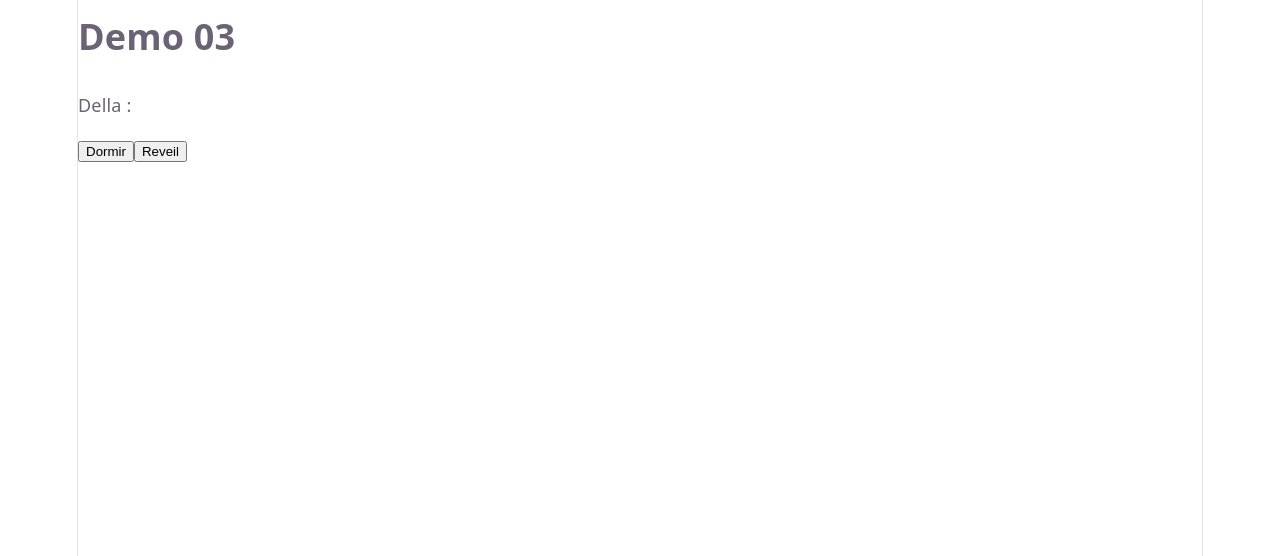
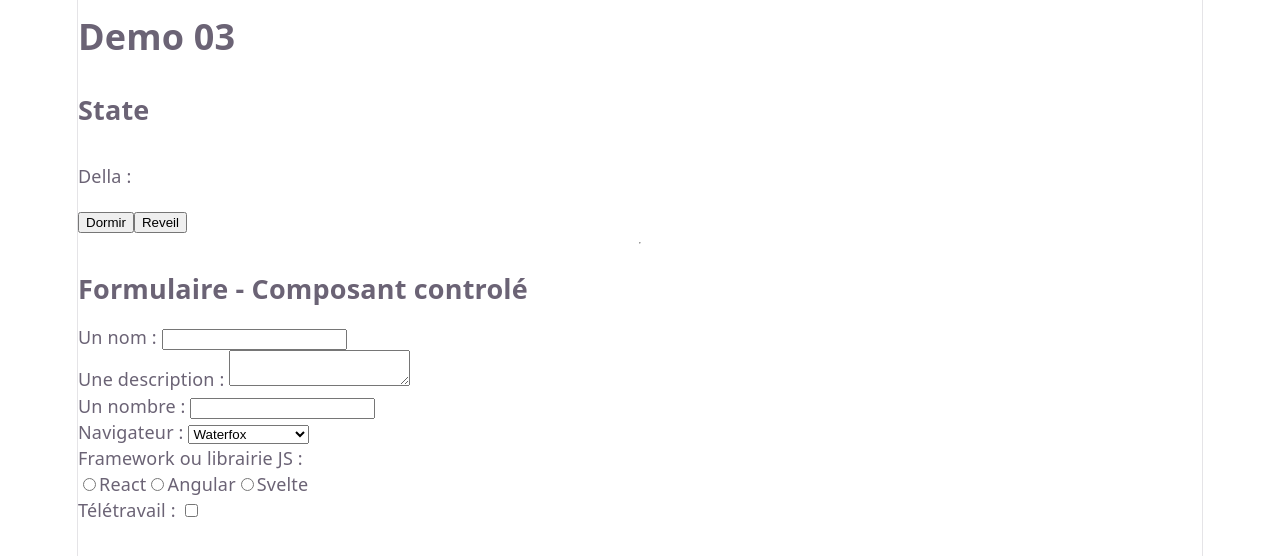
Before and after one commit to Formation-JS/TI_2026_DevWeb__React_03__useHook, a React (Vite) app: page / in a window 1280 px wide. Shown: the top 556 px of the page. Built offline with nearby package versions, Linux system fonts and the light colour scheme.

Commit message:
Base form

```diff
--- a/src/App.tsx
+++ b/src/App.tsx
@@ -1,4 +1,5 @@
 import './App.css'
+import DemoForm_Control from './components/DemoForm/DemoForm_Control.tsx';
 import DemoState from './components/DemoState/DemoState.tsx';
 
 function App() {
@@ -6,7 +7,11 @@ function App() {
   return (
     <>
       <h1>Demo 03</h1>
+      <h2>State</h2>
       <DemoState  />
+      <hr />
+      <h2>Formulaire - Composant controlé</h2>
+      <DemoForm_Control />
     </>
   )
 }
--- /dev/null
+++ b/src/components/DemoForm/DemoForm_Control.tsx
@@ -0,0 +1,47 @@
+import { useId } from 'react';
+
+export default function DemoForm_Control() {
+
+  const id = useId();
+
+  return (
+    <form>
+      <div>
+        <label htmlFor={id + 'name'}>Un nom : </label>
+        <input id={id + 'name'} type="text" />
+      </div>
+      <div>
+        <label htmlFor={id + 'desc'}>Une description : </label>
+        <textarea id={id + 'desc'} />
+      </div>
+      <div>
+        <label htmlFor={id + 'nb'}>Un nombre : </label>
+        <input id={id + 'nb'} type="number" />
+      </div>
+      <div>
+        <label htmlFor={id + 'nav'}>Navigateur : </label>
+        <select id={id + 'nav'}>
+          <option value="">Waterfox</option>
+          <option value="">Internet Explorer</option>
+          <option value="">Vivaldi</option>
+          <option value="">Safari</option>
+        </select>
+      </div>
+      <div>
+        <label htmlFor={id + 'lib-js'}>Framework ou librairie JS : </label>
+        <div id={id + 'lib-js'}>
+          <input id={id + 'lib-js_react'} type="radio" />
+          <label htmlFor={id + 'lib-js_react'}>React</label>
+          <input id={id + 'lib-js_angular'} type="radio" />
+          <label htmlFor={id + 'lib-js_angular'}>Angular</label>
+          <input id={id + 'lib-js_svelte'} type="radio" />
+          <label htmlFor={id + 'lib-js_svelte'}>Svelte</label>
+        </div>
+      </div>
+      <div>
+        <label htmlFor={id + 'dis'}>Télétravail : </label>
+        <input id={id + 'dis'} type="checkbox" />
+      </div>
+    </form>
+  );
+}
```
Also changed, not shown: src/components/DemoForm/DemoForm_Action.tsx (added, +47 -0 lines).
